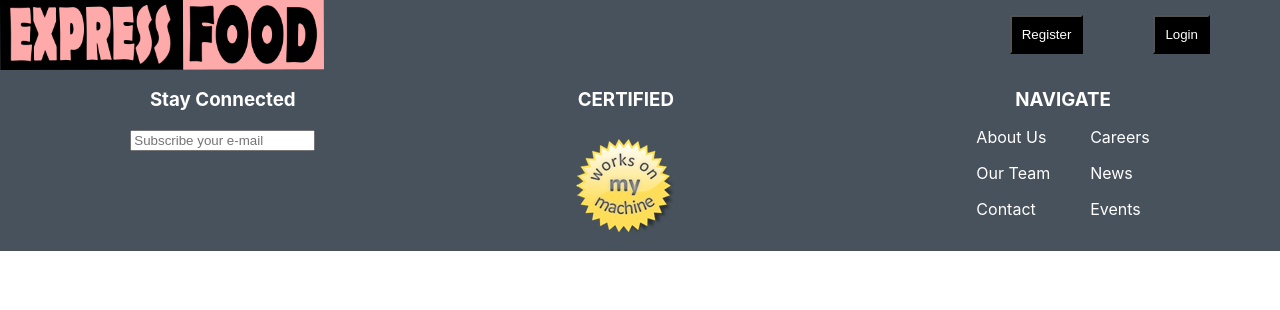
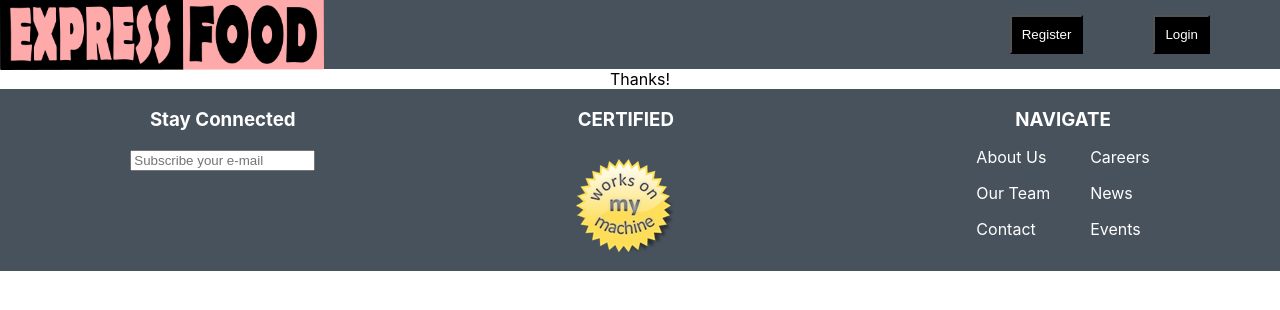
Before and after one commit to AWAProject-Group33/AWA-Frontend, a React (Create React App) app in the folder frontend/: page /orderconfirmation/end in a window 1280 px wide. Shown: the top 310 px of the page. Built offline with nearby package versions, Linux system fonts and the light colour scheme; no server answers.

Commit message:
end commit

```diff
--- a/frontend/src/App.js
+++ b/frontend/src/App.js
@@ -20,6 +20,7 @@ import OwnerProfile from './components/OwnerProfile';
 import {v4 as uuidv4} from "uuid";
 import axios from 'axios';
 import TestComponent from './components/testComponent';
+import Farewell from './components/Farewll';
 
 //import restaurantData from './data.json'
 
@@ -127,6 +128,7 @@ localStorage.removeItem('type');
           <Route path="/news" element={<News />} />
           <Route path="/events" element={<Events />} />
           <Route path="/orderconfirmation" element={<OrderConfirmation />} />
+          <Route path="/orderconfirmation/end" element={<Farewell />} />
           <Route path="/consumer/:id" element={<UserProfile restaurants={restaurantsData} consumers={consumerData} managers={managerData}/>} />
           <Route path="/manager/:id" element={<OwnerProfile restaurants={restaurantsData} consumers={consumerData} managers={managerData}/>} />
           <Route path="/test" element={<TestComponent />} />
--- /dev/null
+++ b/frontend/src/components/Farewll.js
@@ -0,0 +1,8 @@
+export default function Farewell() {
+
+    return(
+        <div>
+            Thanks!
+        </div>
+    );
+}
--- a/frontend/src/components/OwnerProfile.js
+++ b/frontend/src/components/OwnerProfile.js
@@ -10,7 +10,7 @@ import axios from 'axios';
 
 export default function OwnerProfile(props) {
 
-    const [data, setOrder] = useState([]);
+    /*const [data, setOrder] = useState([]);
 
     useEffect(() => {
         axios.get('http://localhost:8080/api/orderhistory')
@@ -20,7 +20,7 @@ export default function OwnerProfile(props) {
 
     const OrderData = data.map (order => {
       return {...order, id: uuidv4()}
-    })
+    })*/
 
     //(OrderData);
 
--- a/frontend/src/components/orderConfirmation.js
+++ b/frontend/src/components/orderConfirmation.js
@@ -1,3 +1,5 @@
+import {Link} from "react-router-dom";
+
 import img from './Daco.png'
 
 export default function OrderConfirmation() {
@@ -16,7 +18,7 @@ export default function OrderConfirmation() {
             <span>3</span>
             <span>4</span>
         </div>
-            <button>Order Delivered</button>
+            <Link to="/orderconfirmation/end"><button>Order Delivered</button></Link>
         </div>
     );
 }
--- a/frontend/src/components/placeView.js
+++ b/frontend/src/components/placeView.js
@@ -11,7 +11,7 @@ export default function PlaceView(props) {
     }
 
     function PassInfo() {
-        //("passing");
+        console.log("Passing");
     }
 
     return (
--- a/frontend/src/components/userProfile.js
+++ b/frontend/src/components/userProfile.js
@@ -10,7 +10,7 @@ export default function UserProfile(props) {
     const [showOrderHistory, setSeeOrderHistory] = useState(false);
     const [showOrderStatusConfirm, setSeeOrderStatusConfirm] = useState(false);
 
-    const [data, setOrder] = useState([]);
+    /*const [data, setOrder] = useState([]);
 
     useEffect(() => {
         axios.get('http://localhost:8080/api/orderhistory')
@@ -20,7 +20,7 @@ export default function UserProfile(props) {
 
     const OrderData = data.map (order => {
       return {...order, id: uuidv4()}
-    })
+    })*/
 
     //(OrderData);
 
```
